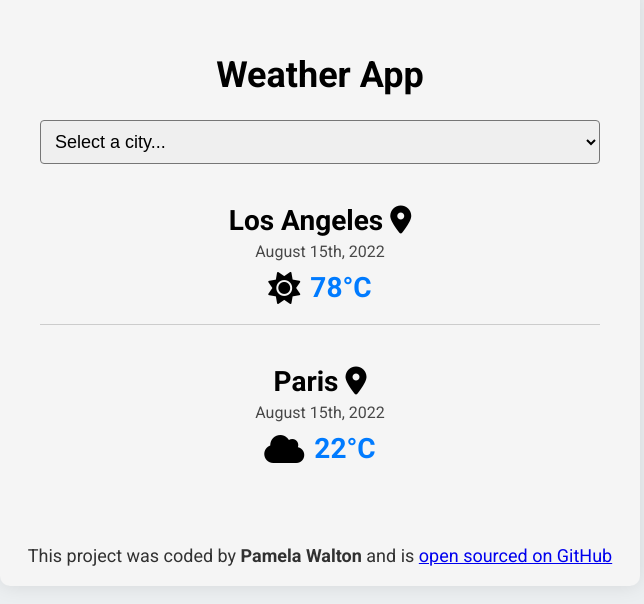
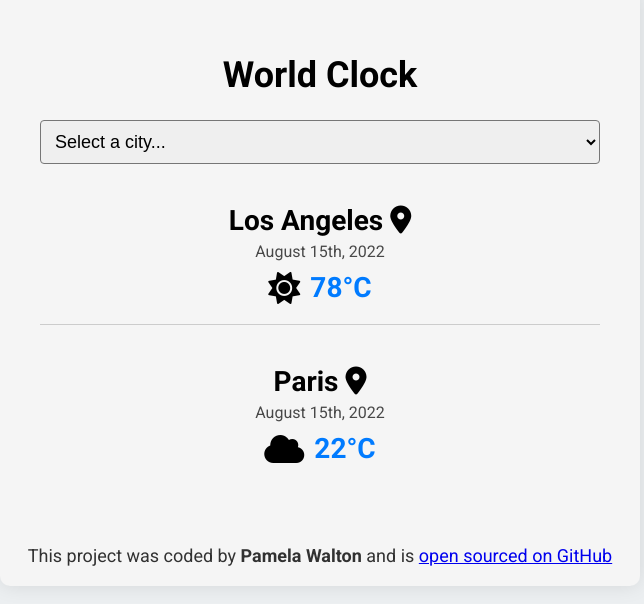
Before and after one commit to waltonpa/world_clock_demo, a plain HTML site: page index.html in a window 1280 px wide. Shown: the part 112-716 px from the top of the page, without its empty margins (320-964 px from the left). Drawn offline with Linux system fonts and the light colour scheme.

Commit message:
Update index.html

```diff
--- a/index.html
+++ b/index.html
@@ -17,7 +17,7 @@
   <body>
     <div class="container">
       <div class="card">
-        <h1>Weather App</h1>
+        <h1>World Clock</h1>
         <select>
           <option value="">Select a city...</option>
           <option value="">London</option>
```
